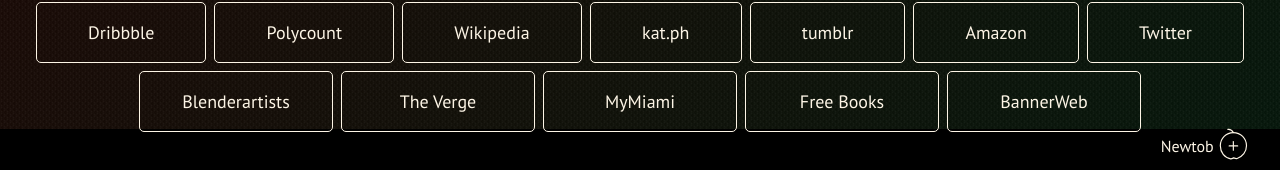
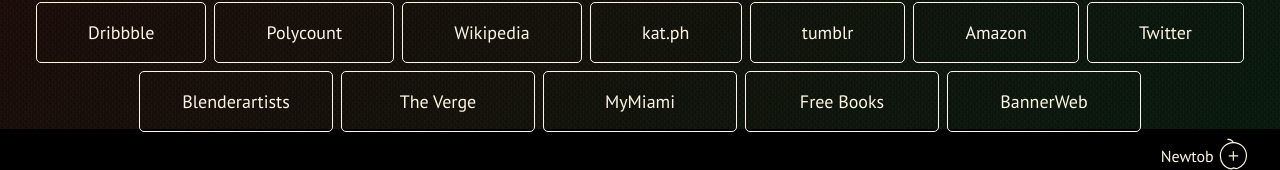
Before and after one commit to fusobotic/Newtob, a Jekyll site: the page built from index.html, in a window 1280 px wide. Shown: the part 771-941 px from the top of the page. Built offline with Jekyll 4.4.1, drawn with Linux system fonts in a browser that asks for light colours; nearby versions of some CDN libraries; Markdown is read by kramdown in place of the engine named in the settings.

Commit message:
fixed logo positioning

```diff
--- a/_scss/main.sass
+++ b/_scss/main.sass
@@ -118,6 +118,7 @@
     font-weight: 400
 
   .logo
+    margin: 10px 0
     float: right
     font-size: 16px
     vertical-align: middle
--- a/css/main.css
+++ b/css/main.css
@@ -250,6 +250,7 @@
     font-weight: normal;
     font-weight: 400; }
   .UI .logo {
+    margin: 10px 0;
     float: right;
     font-size: 16px;
     vertical-align: middle; }
```
